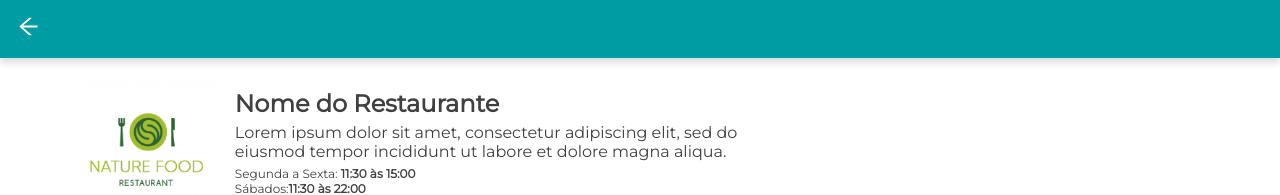
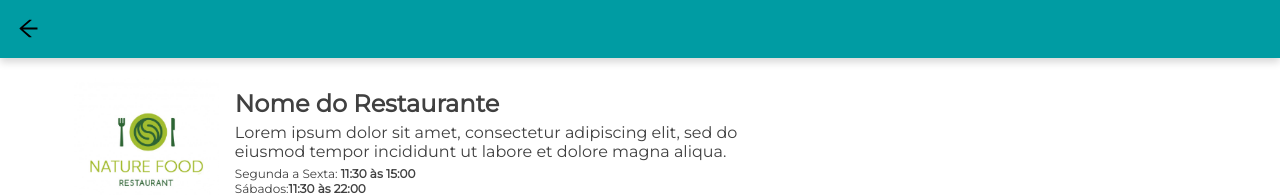
Before and after one commit to ojhones/lista-rango, a Next.js app: page /Menu/restaurante in a window 1280 px wide. Shown: the top 195 px of the page. Built offline with nearby package versions, Linux system fonts and the light colour scheme.

Commit message:
:bug: (fix deploy) fix code to deploy on vercel

```diff
--- a/src/components/AccordionProducts/index.tsx
+++ b/src/components/AccordionProducts/index.tsx
@@ -1,5 +1,3 @@
-import * as S from './styles';
-
 import {
   Accordion,
   AccordionItem,
@@ -8,10 +6,12 @@ import {
   AccordionItemHeading,
 } from 'react-accessible-accordion';
 
+import * as S from './styles';
+
 export function AccordionProducts() {
   return (
     <S.Container>
-      <Accordion allowZeroExpanded={true} allowMultipleExpanded={true}>
+      <Accordion allowZeroExpanded allowMultipleExpanded>
         <AccordionItem>
           <AccordionItemHeading>
             <AccordionItemButton>
--- a/src/components/EstablishmentCard/index.tsx
+++ b/src/components/EstablishmentCard/index.tsx
@@ -6,7 +6,7 @@ import natureImg from '../../../public/png/nature.png';
 import * as S from './styles';
 
 interface EstablishmentCardProps {
-  slug: String;
+  slug: string;
   isOpen: boolean;
   establishmentName?: string;
   establishmentAddress?: string;
--- a/src/components/EstablishmentDetail/index.tsx
+++ b/src/components/EstablishmentDetail/index.tsx
@@ -3,6 +3,7 @@ import Image from 'next/image';
 import natureImg from '../../../public/png/nature.png';
 
 import * as S from './styles';
+
 interface EstablishmentDetailProps {
   establishmentName: string;
   establishmentDescription: string;
--- a/src/components/Header/index.tsx
+++ b/src/components/Header/index.tsx
@@ -14,9 +14,7 @@ export function Header({ isLink }: HeaderProps) {
       <S.Wrapper>
         {isLink ?? (
           <Link href="/">
-            <a>
-              <AiOutlineArrowLeft size={25} />
-            </a>
+            <AiOutlineArrowLeft size={25} />
           </Link>
         )}
       </S.Wrapper>
```
